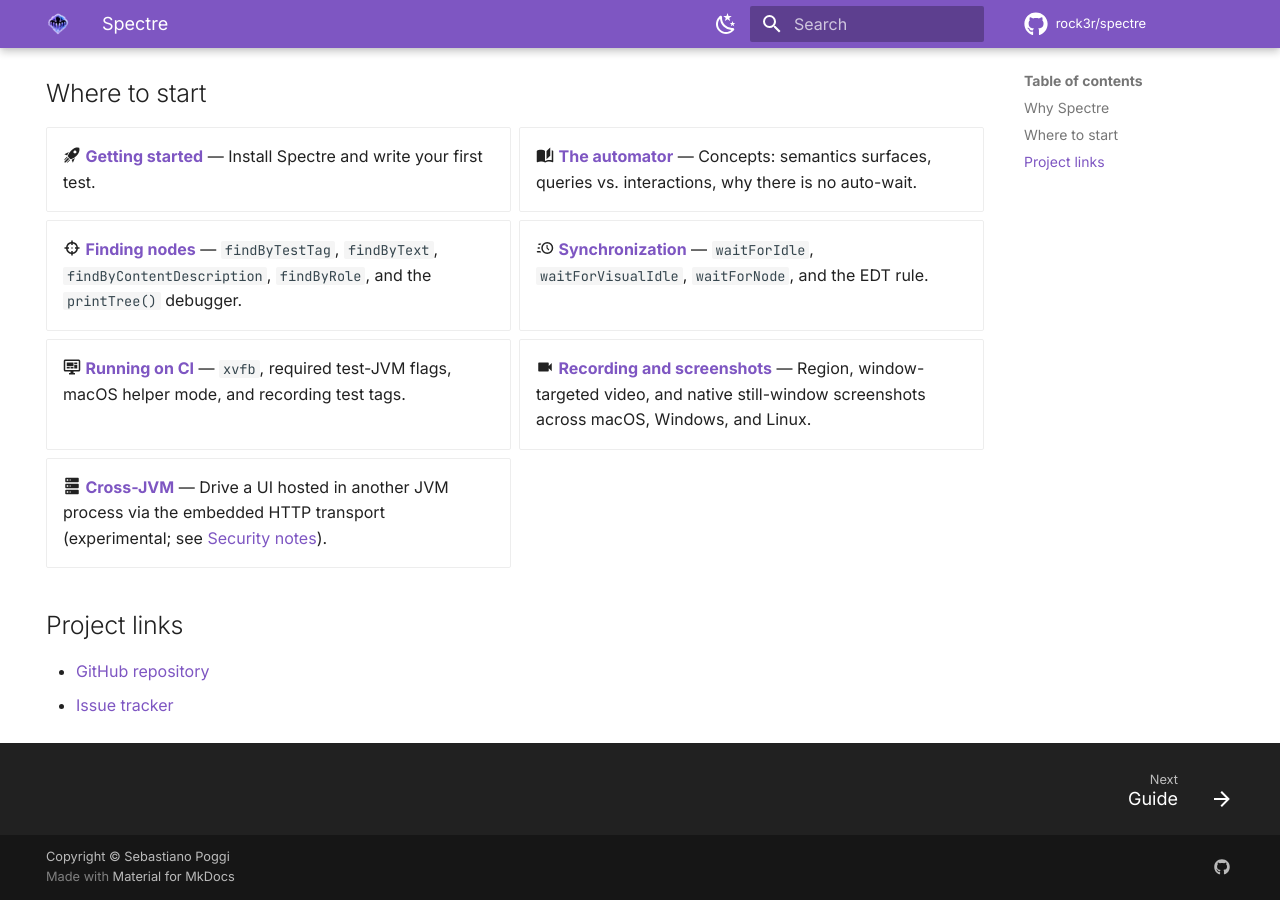
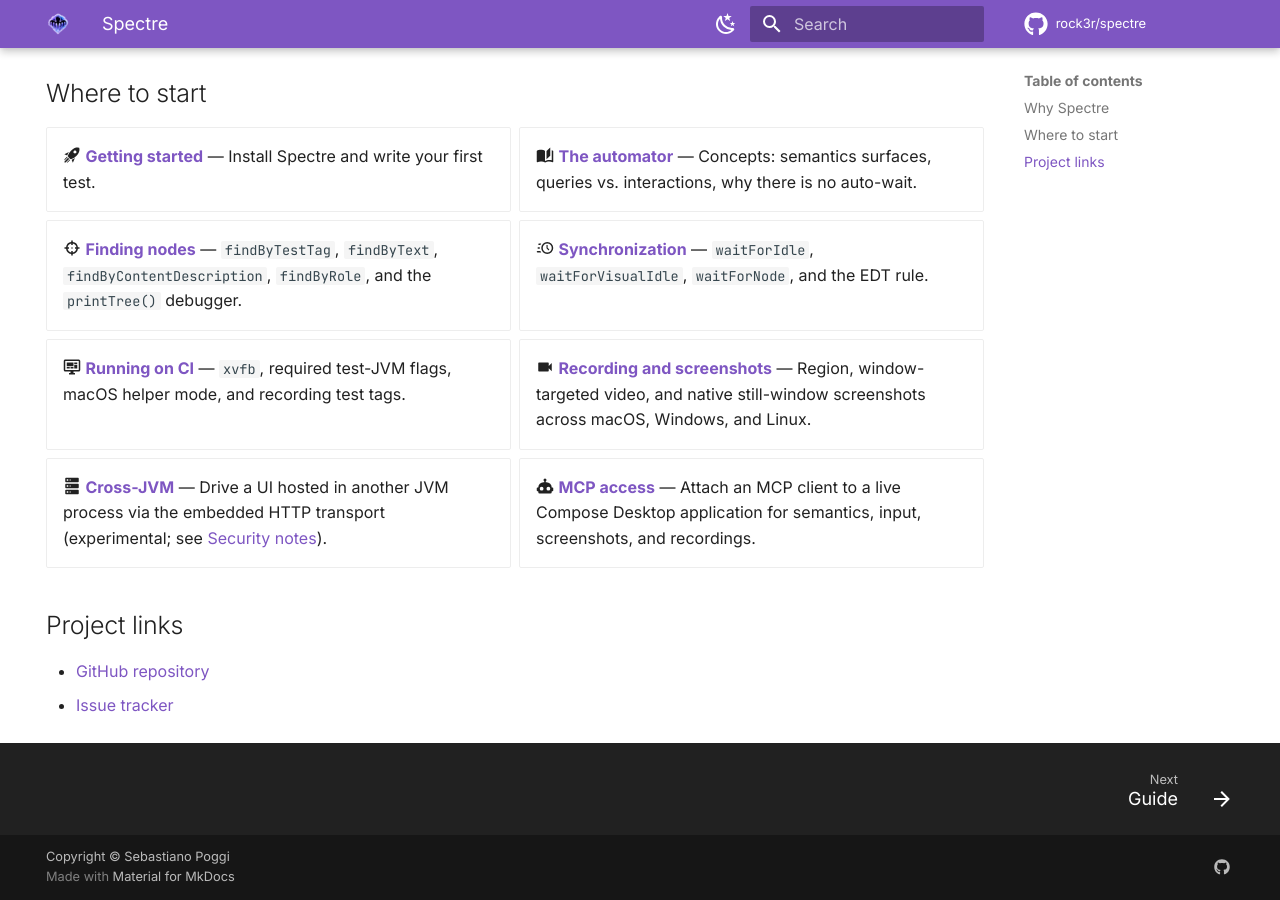
Before and after one commit to rock3r/spectre, an MkDocs documentation site: the page built from docs/index.md, in a window 1280 px wide and 900 px high, scrolled down 1082 px. Built offline with MkDocs 1.6.1 and Material for MkDocs 9.7.7, drawn with Linux system fonts in a browser that asks for light colours; comment, search, counter and statistics services are not loaded.

Commit message:
Document MCP access

```diff
--- a/docs/index.md
+++ b/docs/index.md
@@ -63,6 +63,8 @@
   and Linux.
 - :material-server: **[Cross-JVM](guide/cross-jvm.md)** — Drive a UI hosted in another JVM
   process via the embedded HTTP transport (experimental; see [Security notes](SECURITY.md)).
+- :material-robot: **[MCP access](guide/mcp.md)** — Attach an MCP client to a live Compose
+  Desktop application for semantics, input, screenshots, and recordings.
 
 </div>
 
--- a/mkdocs.yml
+++ b/mkdocs.yml
@@ -101,6 +101,7 @@
       - Recording: guide/recording.md
       - Cross-JVM access: guide/cross-jvm.md
       - Agent attach: guide/agent.md
+      - MCP access: guide/mcp.md
       - IntelliJ-hosted Compose: guide/intellij.md
       - Troubleshooting: guide/troubleshooting.md
   - Reference:
```
Also changed, not shown: docs/guide/mcp.md (added, +36 -0 lines).
